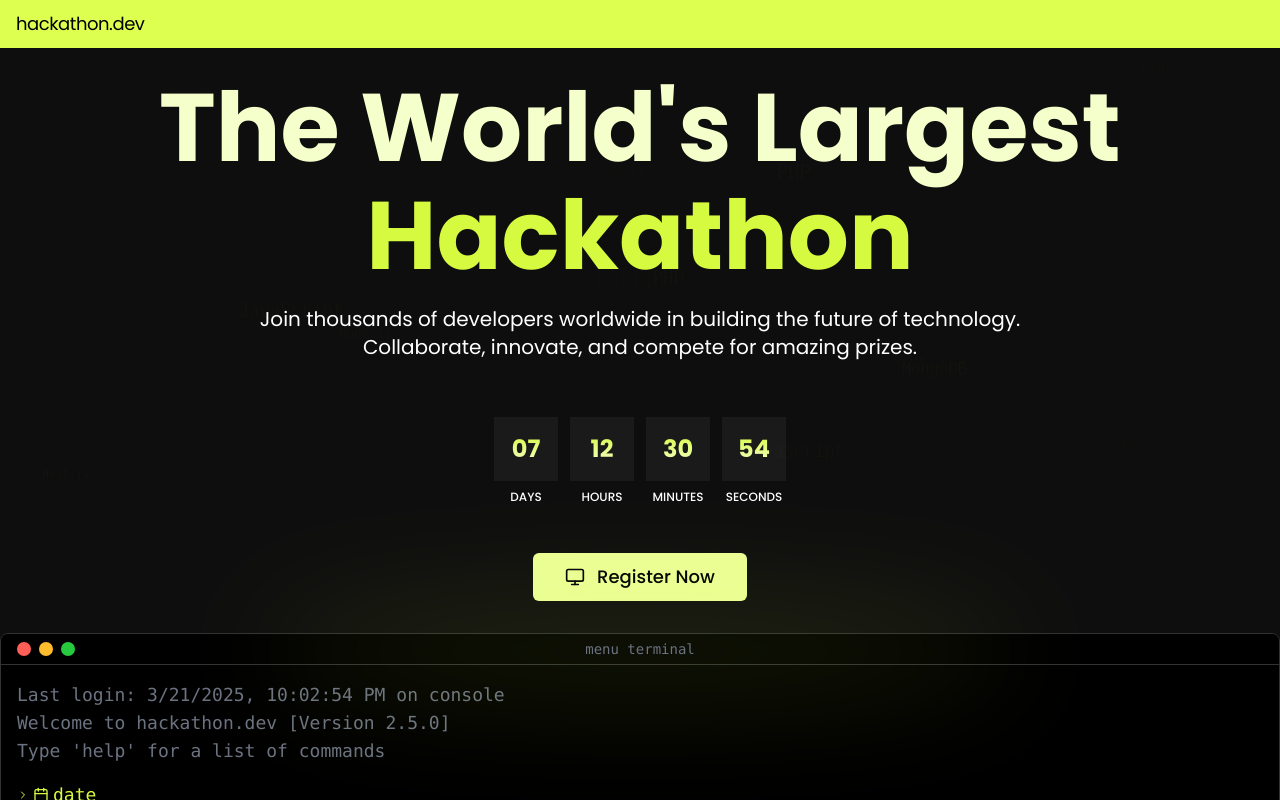
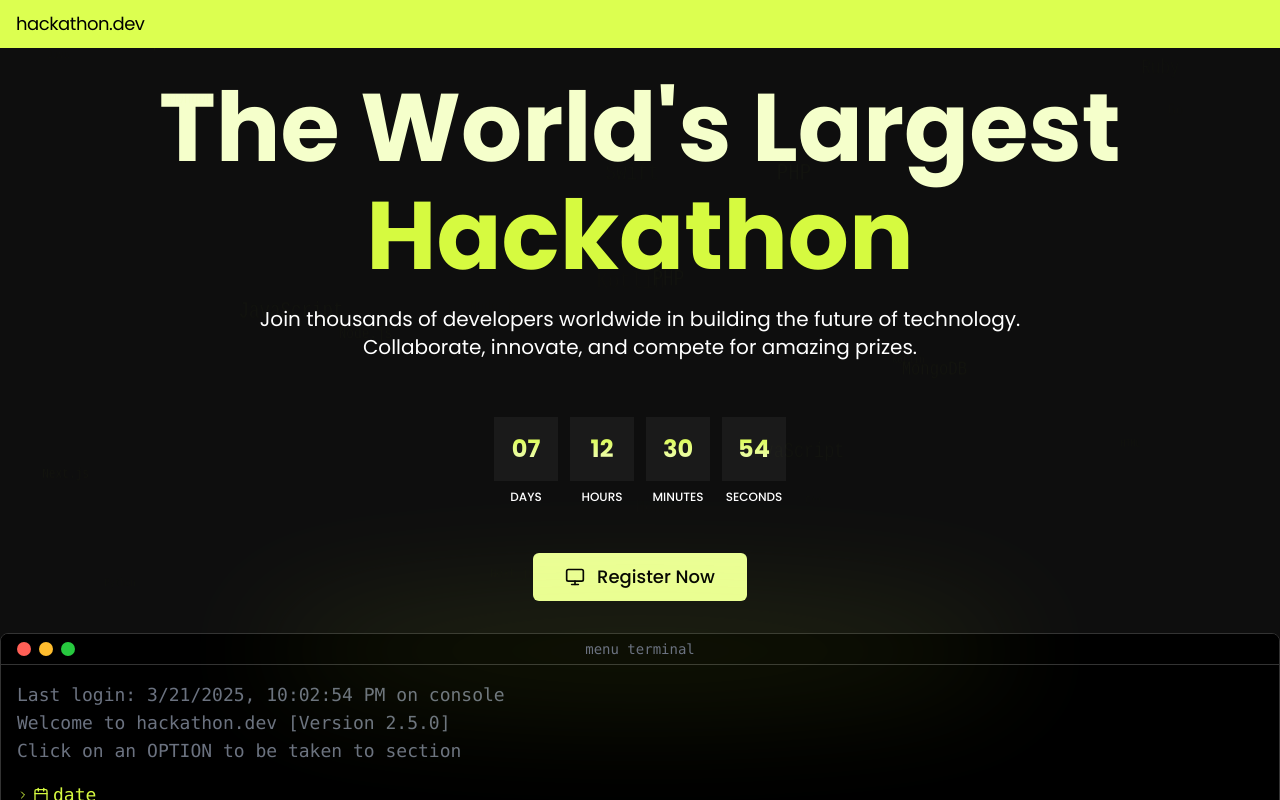
Before and after one commit to OpeyemiSanusi/worldlargesthack, a Next.js app: page / in a window 1280 px wide. Shown: the top 800 px of the page. Built offline with nearby package versions, Linux system fonts and the light colour scheme.

Commit message:
change wordings in terminal

```diff
--- a/components/ContainerTerminal.tsx
+++ b/components/ContainerTerminal.tsx
@@ -35,7 +35,7 @@ export const ContainerTerminal = ({ className }: ContainerTerminalProps) => {
             icon: Calendar,
             command: 'date',
             output: 'APRIL 15-17, 2025 | 48HR CODING MARATHON',
-            onClick: () => {} // No scroll action for date
+            onClick: () => { } // No scroll action for date
         },
         {
             id: 'prizes',
@@ -79,7 +79,7 @@ export const ContainerTerminal = ({ className }: ContainerTerminalProps) => {
                         <br />
                         Welcome to hackathon.dev [Version 2.5.0]
                         <br />
-                        Type 'help' for a list of commands
+                        Click on an OPTION to be taken to section
                     </div>
 
                     {/* Command History */}
--- a/components/terminal.tsx
+++ b/components/terminal.tsx
@@ -67,7 +67,7 @@ export function Terminal() {
             <br />
             Welcome to hackathon.dev [Version 2.5.0]
             <br />
-            Type 'help' for a list of commands
+            Click on an option to be taken to section
           </div>
 
           {/* Command History */}
```
Also changed, not shown: app/page.tsx (indentation only).
